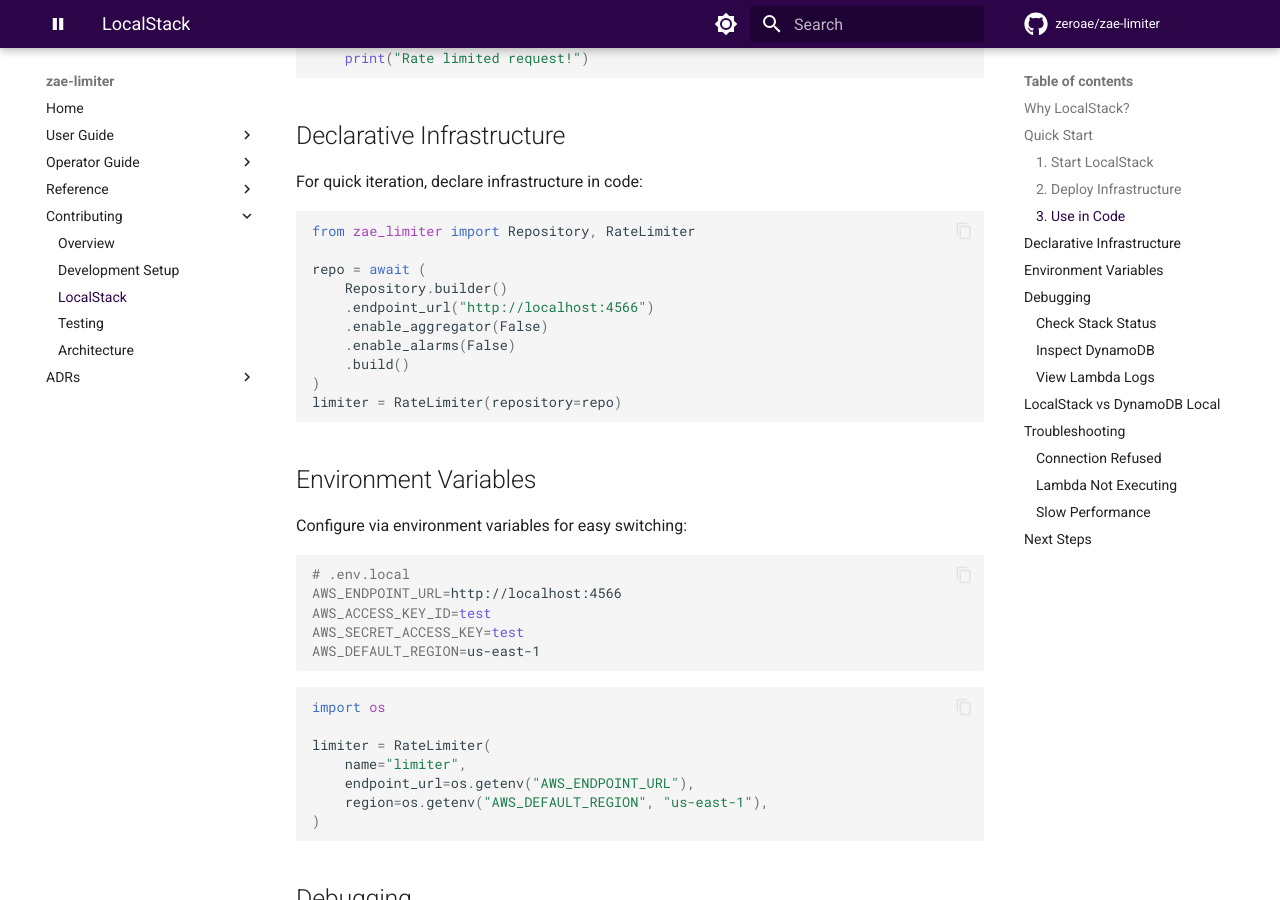
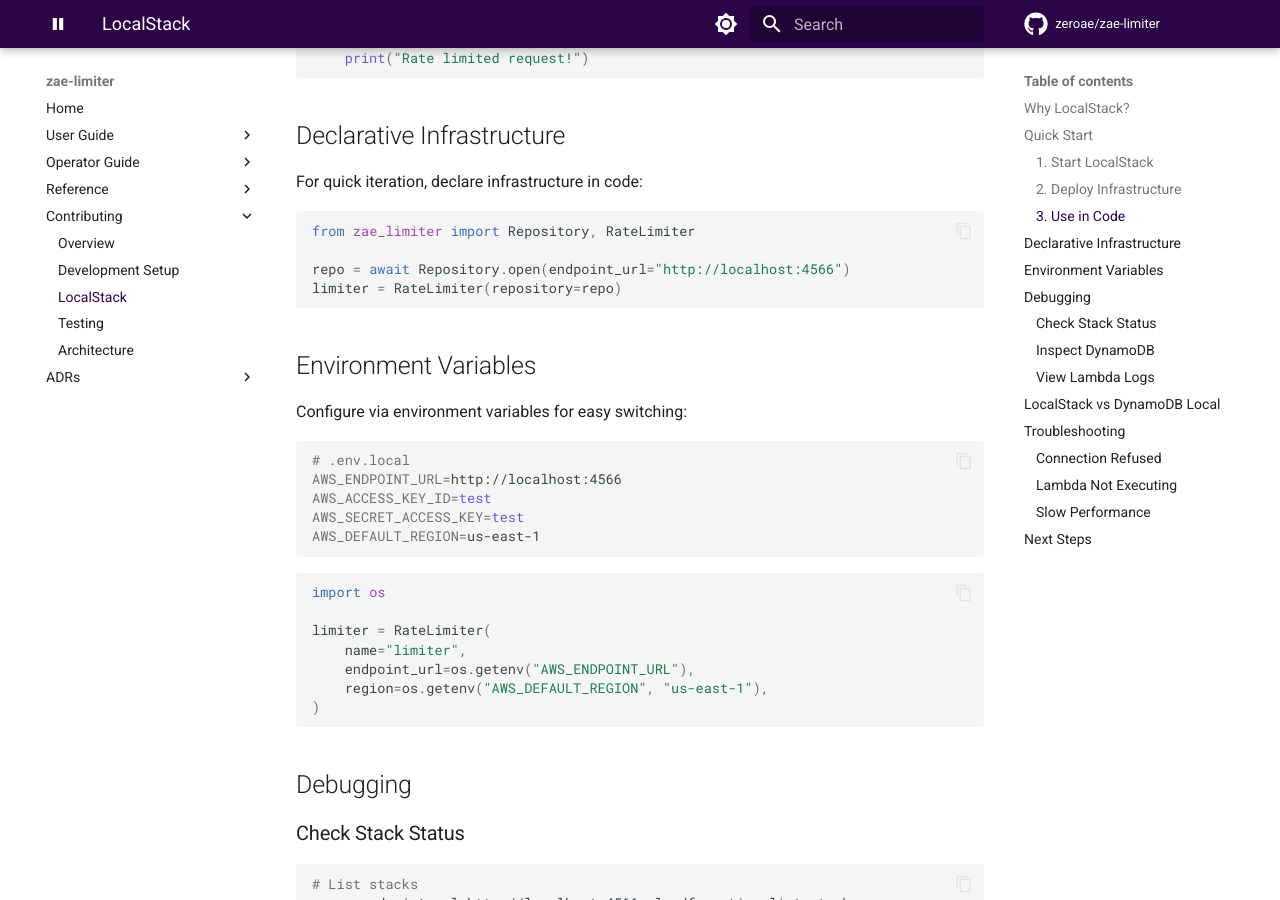
Before and after one commit to zeroae/zae-limiter, an MkDocs documentation site: the page built from docs/contributing/localstack.md, in a window 1280 px wide and 900 px high, scrolled down 1535 px. Built offline with MkDocs 1.6.1 and Material for MkDocs 9.7.7, drawn with Linux system fonts in a browser that asks for light colours; comment, search, counter and statistics services are not loaded; the version menu is left out.

Commit message:
✅ test(repository): add version check test for local endpoints and fix LocalStack doc (#404)
Add test verifying _check_and_update_version_auto runs when endpoint_url
is set (no local endpoint skip). Update LocalStack docs to use
Repository.open() instead of builder with enable_aggregator(False).

Co-Authored-By: Claude Opus 4.6 <noreply@anthropic.com>

````diff
--- a/docs/contributing/localstack.md
+++ b/docs/contributing/localstack.md
@@ -96,13 +96,7 @@ For quick iteration, declare infrastructure in code:
 ```{.python .requires-localstack}
 from zae_limiter import Repository, RateLimiter
 
-repo = await (
-    Repository.builder()
-    .endpoint_url("http://localhost:4566")
-    .enable_aggregator(False)
-    .enable_alarms(False)
-    .build()
-)
+repo = await Repository.open(endpoint_url="http://localhost:4566")
 limiter = RateLimiter(repository=repo)
 ```
 
````
Also changed, not shown: 1 other file.
